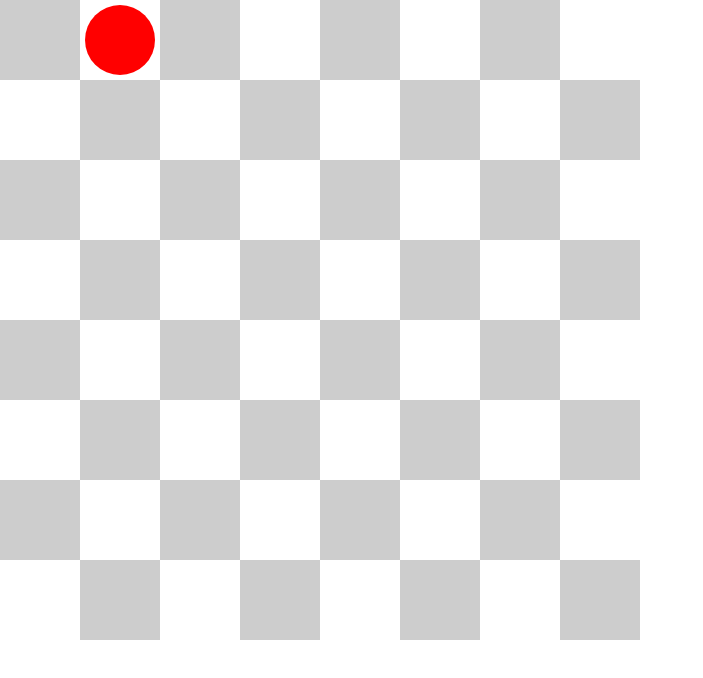
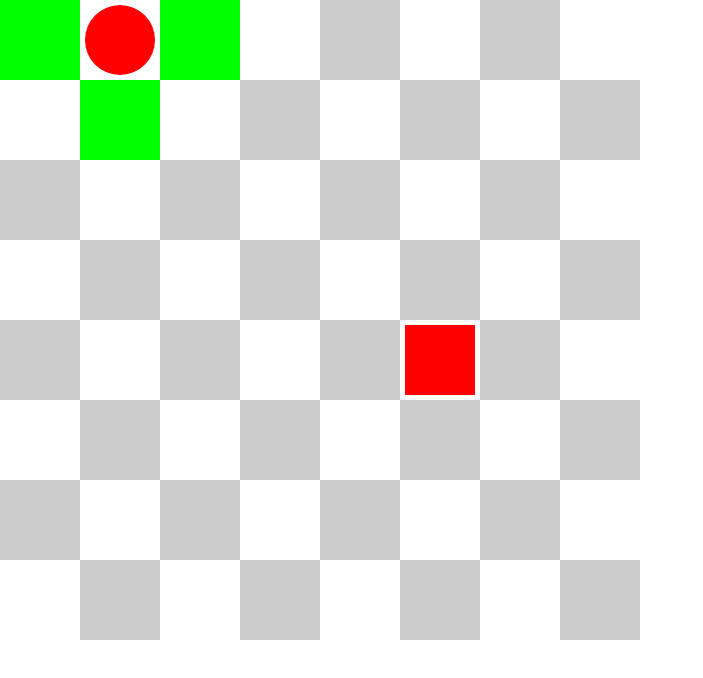
Before and after one commit to marcusgardh/snake-game, a React (Create React App) app: page / in a window 1280 px wide. Both pictures are taken after a click on the element 120 px from the left and 40 px from the top of the page. Shown: the top 678 px of the page, without its empty margins (0-703 px from the left). Built offline with nearby package versions, Linux system fonts and the light colour scheme.

Commit message:
adds red obstacled and displays movable tiles, other changes

```diff
--- a/src/components/GameBoard/GameBoard.css
+++ b/src/components/GameBoard/GameBoard.css
@@ -31,3 +31,13 @@
   height: 70px;
   border-radius: 9999px;
 }
+
+.obstacle {
+  background-color: #f00;
+  width: 70px;
+  height: 70px;
+}
+
+.green {
+  background-color: #0f0;
+}
--- a/src/components/GameBoard/GameBoard.model.ts
+++ b/src/components/GameBoard/GameBoard.model.ts
@@ -2,6 +2,6 @@ export default class Square {
     rowPosition: number = 0;
     colPosition: number = 0;
     color: string = "";
-    hasObstacle = false;
-    playerCanMove = false;
+    hasObstacle?: boolean = false;
+    playerCanMove: boolean = false;
 }
--- a/src/components/GameBoard/GameBoard.tsx
+++ b/src/components/GameBoard/GameBoard.tsx
@@ -1,12 +1,23 @@
-import React, { useState } from "react";
+import React, { useMemo, useState } from "react";
 import "./GameBoard.css";
 import Square from "./GameBoard.model";
 
 const GameBoard: React.FC = () => {
-  let rows: Square[][] = [];
+  const [grid, setGrid] = useState<Square[][]>([]);
   const numberOfColumnsAndRows: number = 8;
 
-  function createGameBoard() {
+  const [playerRow, setPlayerRow] = useState(0);
+  const [playerCol, setPlayerCol] = useState(0);
+
+  let circle: { row: number; col: number } = {
+    row:
+      playerRow > numberOfColumnsAndRows ? numberOfColumnsAndRows : playerRow,
+    col:
+      playerCol > numberOfColumnsAndRows ? numberOfColumnsAndRows : playerCol,
+  };
+
+  useMemo(() => {
+    let rows: Square[][] = [];
     for (let i: number = 0; i < numberOfColumnsAndRows; i++) {
       let column: Square[] = [];
 
@@ -25,53 +36,83 @@ const GameBoard: React.FC = () => {
       }
       rows.push(column);
     }
+    setGrid(rows);
+  }, []);
+
+  function handleMovement(x: number, y: number): void {
+    let playerMoved: boolean = false;
+
+    if (
+      playerRow === x &&
+      (playerCol === y + +1 || playerCol === y - 1) &&
+      !grid[x][y].hasObstacle
+    ) {
+      setPlayerCol(y);
+      playerMoved = true;
+    } else if (
+      playerCol === y &&
+      (playerRow === x + +1 || playerRow === x - 1) &&
+      !grid[x][y].hasObstacle
+    ) {
+      setPlayerRow(x);
+      playerMoved = true;
+    }
+
+    playerMoved && addObstacle();
   }
 
-  createGameBoard();
+  function addObstacle(): void {
+    let obstacleAdded: boolean = false;
+    while (!obstacleAdded) {
+      let x: number = Math.floor(Math.random() * numberOfColumnsAndRows);
+      let y: number = Math.floor(Math.random() * numberOfColumnsAndRows);
+      let square: Square = grid[x][y];
 
-  const [playerRow, setPlayerRow] = useState(0);
-  const [playerCol, setPlayerCol] = useState(0);
+      if (square.hasObstacle || (x === circle.row && circle.col)) {
+        continue;
+      } else {
+        grid[x][y] = { ...square, hasObstacle: true };
+        obstacleAdded = true;
+      }
+    }
+  }
 
-  let circle: { row: number; col: number } = {
-    row:
-      playerRow > numberOfColumnsAndRows ? numberOfColumnsAndRows : playerRow,
-    col:
-      playerCol > numberOfColumnsAndRows ? numberOfColumnsAndRows : playerCol,
-  };
-
-  function handleMovement(x: number, y: number) {
-    // console.group();
-    // console.log(`Spelaren vill till ${x}, ${y}`);
-    // console.log(`Spelaren är på ${playerRow}, ${playerCol}`);
-    // console.log(playerRow === x && (playerCol === y + 1 || y - 1));
-    // console.log(playerCol === y && (playerRow === x + 1 || x - 1));
-    // console.groupEnd();
-
-    if (playerRow === x && (playerCol === y + +1 || playerCol === y - 1)) {
-      setPlayerCol(y);
+  function isAdjacent(x: number, y: number): boolean {
+    let adjacent: boolean = false;
+    if (
+      playerRow === x &&
+      (playerCol === y + +1 || playerCol === y - 1) &&
+      !grid[x][y].hasObstacle
+    ) {
+      adjacent = true;
     } else if (
       playerCol === y &&
-      (playerRow === x + +1 || playerRow === x - 1)
+      (playerRow === x + +1 || playerRow === x - 1) &&
+      !grid[x][y].hasObstacle
     ) {
-      setPlayerRow(x);
+      adjacent = true;
     }
+    return adjacent;
   }
 
   return (
     <>
       <div className="container">
-        {rows.map((column, index) => (
+        {grid.map((column, index) => (
           <div key={index} className="column">
             {column.map((square) => (
               <div
                 key={square.rowPosition + square.colPosition}
-                className={`cube ${square.color}`}
+                className={`cube ${square.color} ${
+                  isAdjacent(square.rowPosition, square.colPosition) && "green"
+                }`}
                 onClick={() =>
                   handleMovement(square.rowPosition, square.colPosition)
                 }
               >
-                {square.colPosition === circle.col &&
-                  square.rowPosition === circle.row && (
+                {square.hasObstacle && <div className="obstacle" />}
+                {square.rowPosition === circle.row &&
+                  square.colPosition === circle.col && (
                     <div className="circle" />
                   )}
               </div>
@@ -79,18 +120,6 @@ const GameBoard: React.FC = () => {
           </div>
         ))}
       </div>
-      {/* <div>
-        <input
-          type="number"
-          value={playerCol}
-          onChange={(e) => handleMovement(e, true)}
-        />
-        <input
-          type="number"
-          value={playerRow}
-          onChange={(e) => handleMovement(e, false)}
-        />
-      </div> */}
     </>
   );
 };
```
